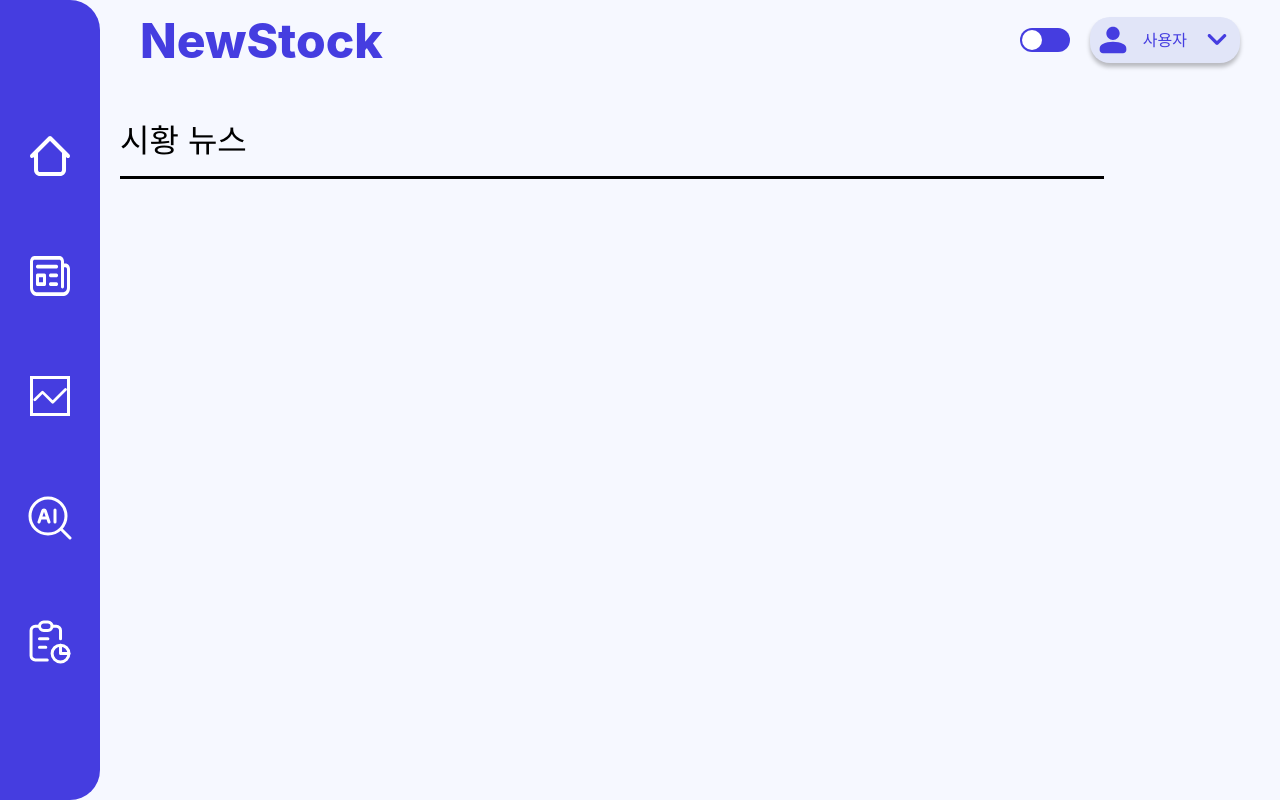
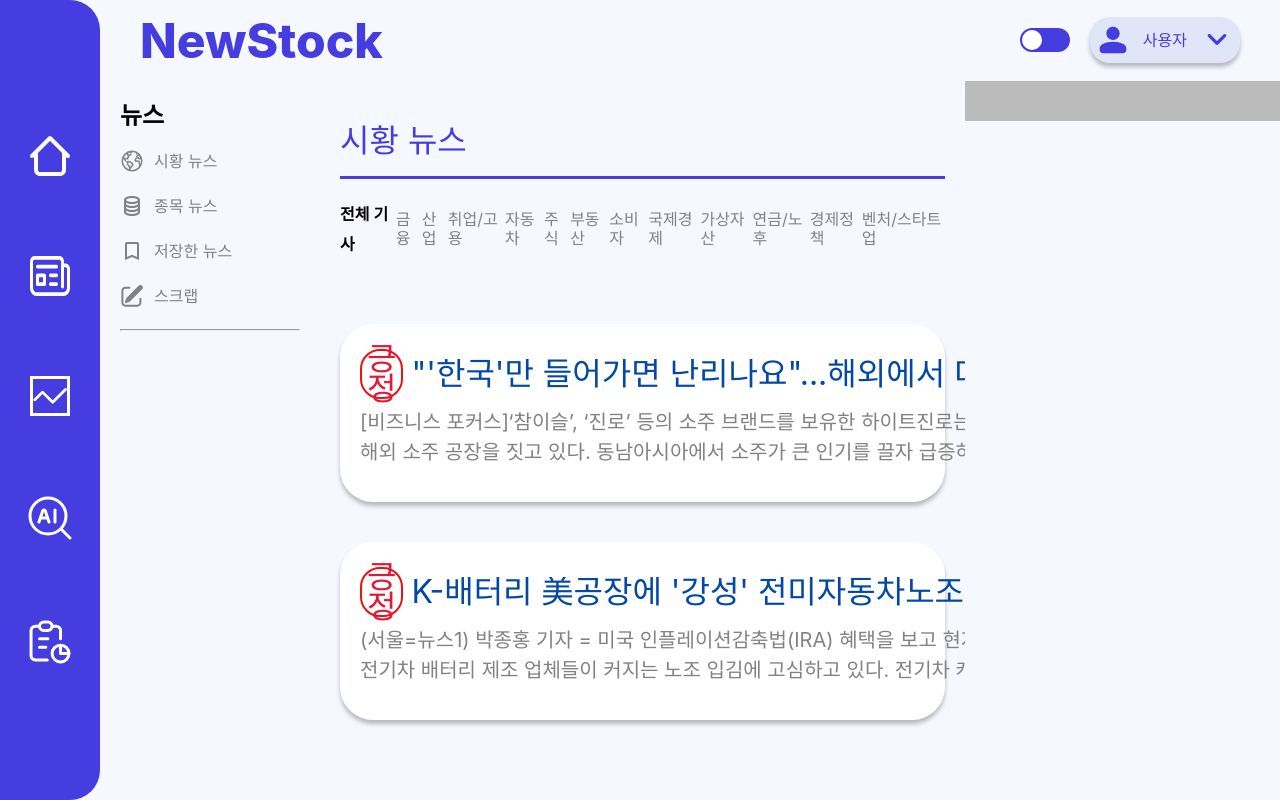
Before and after one commit to ssafy-newstock/newstock, a React (Vite) app in the folder front/: page /subNewsMain/economicNews in a window 1280 px wide. Built offline with nearby package versions, Linux system fonts and the light colour scheme.

Commit message:
feat: 시황 뉴스 페이지 ui 구현중

```diff
--- a/front/src/features/News/EconNewsMain/EconNewsMainHeader.tsx
+++ b/front/src/features/News/EconNewsMain/EconNewsMainHeader.tsx
@@ -90,8 +90,8 @@ const NewsMainHeader: React.FC = () => {
               fill="none"
             >
               <path
-                fill-rule="evenodd"
-                clip-rule="evenodd"
+                fillRule="evenodd"
+                clipRule="evenodd"
                 d="M1.55305 1.1713L8.79605 8.4273C8.86125 8.4896 8.91298 8.56461 8.94807 8.64768C8.98316 8.73075 9.00085 8.82013 9.00005 8.9103C9.00045 9.0025 8.98264 9.09386 8.94763 9.17915C8.91262 9.26444 8.86111 9.34198 8.79605 9.4073C6.17605 11.9633 3.65105 14.4303 1.22105 16.8083C1.09605 16.9253 0.596052 17.2163 0.210052 16.7843C-0.175948 16.3513 0.0580517 15.9743 0.210052 15.8183L7.27805 8.9103L0.531052 2.1513C0.285052 1.81197 0.305052 1.49897 0.591052 1.2123C0.877718 0.925638 1.19838 0.911304 1.55305 1.1713Z"
                 fill="#828282"
               />
--- /dev/null
+++ b/front/src/features/News/PNSubicon.tsx
@@ -0,0 +1,68 @@
+import styled from 'styled-components';
+
+export const PositiveIcon = styled.div`
+  display: flex;
+  width: 95px;
+  height: 50px;
+  padding: 5px;
+  justify-content: center;
+  align-items: center;
+  gap: 10px;
+  border-radius: 20px;
+  border: 2px solid #ea1212;
+  background: #fff;
+`;
+
+export const PositiveIconText = styled.p`
+  color: #e31837;
+  font-family: Inter;
+  font-size: 32px;
+  font-style: normal;
+  font-weight: 400;
+  line-height: 30px; /* 93.75% */
+  text-align: center;
+`;
+
+export const NeutralIcon = styled.div`
+  display: flex;
+  width: 95px;
+  height: 50px;
+  padding: 5px;
+  justify-content: center;
+  align-items: center;
+  gap: 10px;
+  border-radius: 20px;
+  border: 2px solid #828282;
+  background: #fff;
+`;
+
+export const NeutralIconText = styled.p`
+  color: #828282;
+  font-family: Inter;
+  font-size: 32px;
+  font-style: normal;
+  font-weight: 400;
+  line-height: 30px; /* 93.75% */
+`;
+
+export const NegativeIcon = styled.div`
+  display: flex;
+  width: 95px;
+  height: 50px;
+  padding: 5px;
+  justify-content: center;
+  align-items: center;
+  gap: 10px;
+  border-radius: 20px;
+  border: 2px solid #006dff;
+  background: #fff;
+`;
+
+export const NegativeIconText = styled.p`
+  color: #006dff;
+  font-family: Inter;
+  font-size: 32px;
+  font-style: normal;
+  font-weight: 400;
+  line-height: 30px; /* 93.75% */
+`;
--- a/front/src/features/News/StockNewsMain/StockNewsBodyHeader.tsx
+++ b/front/src/features/News/StockNewsMain/StockNewsBodyHeader.tsx
@@ -24,7 +24,7 @@ const NewsBodyStockPriceWrapper = styled.div`
 `;
 
 const StockPrice = styled.span`
-  color: #000; /* 검은색으로 지정 */
+  color: ${({ theme }) => theme.highlightColor};
   font-family: Inter;
   font-size: 12px;
   font-style: normal;
--- a/front/src/features/News/StockNewsMain/StockNewsMainHeader.tsx
+++ b/front/src/features/News/StockNewsMain/StockNewsMainHeader.tsx
@@ -89,8 +89,8 @@ const NewsMainHeader: React.FC = () => {
               fill="none"
             >
               <path
-                fill-rule="evenodd"
-                clip-rule="evenodd"
+                fillRule="evenodd"
+                clipRule="evenodd"
                 d="M1.55305 1.1713L8.79605 8.4273C8.86125 8.4896 8.91298 8.56461 8.94807 8.64768C8.98316 8.73075 9.00085 8.82013 9.00005 8.9103C9.00045 9.0025 8.98264 9.09386 8.94763 9.17915C8.91262 9.26444 8.86111 9.34198 8.79605 9.4073C6.17605 11.9633 3.65105 14.4303 1.22105 16.8083C1.09605 16.9253 0.596052 17.2163 0.210052 16.7843C-0.175948 16.3513 0.0580517 15.9743 0.210052 15.8183L7.27805 8.9103L0.531052 2.1513C0.285052 1.81197 0.305052 1.49897 0.591052 1.2123C0.877718 0.925638 1.19838 0.911304 1.55305 1.1713Z"
                 fill="#828282"
               />
--- a/front/src/pages/EconomicNews.tsx
+++ b/front/src/pages/EconomicNews.tsx
@@ -1,11 +1,122 @@
-import LeftNews from '@components/LeftNews';
+import React from 'react';
+import styled from 'styled-components';
+import {
+  PositiveIcon,
+  PositiveIconText,
+  NegativeIcon,
+  NegativeIconText,
+  NeutralIcon,
+  NeutralIconText,
+} from '@features/News/PNSubicon';
+import newsData from '@api/dummyData/20240907.json';
+
+const SubCenter = styled.div`
+  display: flex;
+  width: 100%;
+  padding: 0px 20px;
+  flex-direction: column;
+  align-items: flex-start;
+  align-self: stretch;
+`;
+
+const EconomicNewsWrapper = styled.div`
+  display: flex;
+  padding: 15px 10px;
+  margin: 20px 0px;
+  align-items: flex-start;
+  gap: 10px;
+  align-self: stretch;
+  border-radius: 33px;
+  background: #fff;
+  box-shadow: 0px 4px 4px 0px rgba(0, 0, 0, 0.25);
+`;
+
+const EconomicNewsContainer = styled.div`
+  display: flex;
+  padding: 10px 10px 20px 10px;
+  /* flex-direction: column; */
+  justify-content: space-between;
+  align-items: center;
+  gap: 5px;
+  /* flex: 1 0 0; */
+  align-self: stretch;
+`;
+
+const EconomicNewsBody = styled.div`
+  display: flex;
+  width: 761px;
+  flex-direction: column;
+  align-items: flex-start;
+  gap: 8px;
+`;
+
+const EconomicNewsHeader = styled.div`
+  display: flex;
+  align-items: center;
+  gap: 8px;
+  align-self: stretch;
+  width: 100%;
+`;
+
+const EconomicNewsTitle = styled.div`
+  display: flex;
+  justify-content: space-between;
+  align-items: center;
+  flex: 1 0 0;
+`;
+
+const EconomicNewsTitleText = styled.p`
+  color: #0448a5;
+  font-family: Inter;
+  font-size: 32px;
+  font-style: normal;
+  font-weight: 400;
+  line-height: 30px;
+  white-space: nowrap;
+  overflow: hidden;
+  text-overflow: ellipsis;
+  max-width: 100%;
+`;
+
+const EconomicNewsContent = styled.p`
+  display: flex;
+  justify-content: center;
+  align-items: center;
+  gap: 10px;
+  align-self: stretch;
+  color: #828282;
+  font-family: Inter;
+  font-size: 20px;
+  font-style: normal;
+  font-weight: 400;
+  line-height: 30px; /* 150% */
+`;
 
 const EconomicNewsPage = () => {
+  const top6News = newsData.data.slice(0, 2);
+
   return (
-    <div>
-      <LeftNews />
-      <h1>시황뉴스 메인페이지</h1>
-    </div>
+    <>
+      <SubCenter>
+        {top6News.map((news, index) => (
+          <EconomicNewsWrapper>
+            <EconomicNewsContainer>
+              <EconomicNewsBody>
+                <EconomicNewsHeader>
+                  <PositiveIcon>
+                    <PositiveIconText>긍정</PositiveIconText>
+                  </PositiveIcon>
+                  <EconomicNewsTitle>
+                    <EconomicNewsTitleText>{news.title}</EconomicNewsTitleText>
+                  </EconomicNewsTitle>
+                </EconomicNewsHeader>
+                <EconomicNewsContent>{news.description}</EconomicNewsContent>
+              </EconomicNewsBody>
+            </EconomicNewsContainer>
+          </EconomicNewsWrapper>
+        ))}
+      </SubCenter>
+    </>
   );
 };
 
--- a/front/src/pages/NewsMain.tsx
+++ b/front/src/pages/NewsMain.tsx
@@ -10,7 +10,7 @@ import newsData from '@api/dummyData/20240907.json';
 
 // 스타일드 컴포넌트 정의
 
-const NewsMainCenter = styled(Center)`
+const NewsMainCenter = styled.div`
   display: flex;
   padding: 20px 50px;
   flex-direction: column;
@@ -35,6 +35,7 @@ const NewsMain: React.FC = () => {
   return (
     <>
       <LeftNews />
+      <Center>
         <NewsMainCenter>
           <EconNewsMainHeader />
           <NewsMainBodyWrapper>
@@ -63,6 +64,7 @@ const NewsMain: React.FC = () => {
             ))}
           </NewsMainBodyWrapper>
         </NewsMainCenter>
+      </Center>
     </>
   );
 };
--- a/front/src/pages/SubNewsMain.tsx
+++ b/front/src/pages/SubNewsMain.tsx
@@ -1,17 +1,17 @@
 import React from 'react';
 import styled from 'styled-components';
 import { Center } from '@components/Center';
+import { Right } from '@components/Right';
+import LeftNews from '@components/LeftNews';
 import { Outlet, useLocation, Link } from 'react-router-dom';
 
 const SubNewsMainCenter = styled.div`
   display: flex;
-  width: 1024px;
+  width: 100%;
   padding: 20px;
   flex-direction: column;
   align-items: flex-start;
-  gap: 25px;
   align-self: stretch;
-  background: #f6f8ff;
 `;
 
 const SubNewsHeaderWrapper = styled.div`
@@ -31,7 +31,7 @@ const SubNewsHeader = styled.div`
 `;
 
 const SubNewsHeaderText = styled.div`
-  color: #000;
+  color: ${({ theme }) => theme.highlightColor};
   font-family: Inter;
   font-size: 32px;
   font-style: normal;
@@ -49,9 +49,9 @@ const SubNewsBorderWrapper = styled.div`
 `;
 
 const SubNewsBoarder = styled.div`
-  width: 984px;
+  width: 100%;
   height: 3px;
-  background: #000;
+  background: ${({ theme }) => theme.highlightColor};
 `;
 
 const CategoryWrapper = styled.div`
@@ -63,27 +63,38 @@ const CategoryWrapper = styled.div`
 
 const Category = styled.div`
   display: flex;
-  justify-content: center;
+  justify-content: space-between;
   align-items: center;
-  gap: 10px;
+  /* gap: 20px; */
+  width: 100%;
 `;
 
-const AllCategoryText = styled.div`
-  color: #000;
+const BaseCategoryText = styled.div`
   font-family: Inter;
   font-size: 16px;
   font-style: normal;
   font-weight: 400;
   line-height: 30px; /* 187.5% */
 `;
+const AllCategoryText = styled(BaseCategoryText)`
+  color: #000;
+  font-weight: 600;
+`;
 
 const CategoryText = styled(Link)`
   color: #828282;
-  font-family: Inter;
-  font-size: 16px;
-  font-style: normal;
-  font-weight: 400;
-  line-height: 30px; /* 187.5% */
+  ${BaseCategoryText}
+`;
+
+const SubNewsMainRight = styled.div`
+  display: flex;
+  width: 100%;
+  padding: 20px;
+  flex-direction: column;
+  align-items: flex-start;
+  gap: 20px;
+  align-self: stretch;
+  background: #bbb;
 `;
 
 const categories = [
@@ -109,6 +120,9 @@ const SubNewsMainPage = () => {
 
   return (
     <>
+      <LeftNews />
+
+      <Center>
         <SubNewsMainCenter>
           <SubNewsHeaderWrapper>
             <SubNewsHeader>
@@ -116,13 +130,32 @@ const SubNewsMainPage = () => {
                 {isEconomicNews ? '시황 뉴스' : '종목 뉴스'}
               </SubNewsHeaderText>
             </SubNewsHeader>
-
             <SubNewsBorderWrapper>
               <SubNewsBoarder />
             </SubNewsBorderWrapper>
+            <CategoryWrapper>
+              <Category>
+                {categories.map((category, index) =>
+                  category.label === '전체 기사' ? (
+                    <AllCategoryText key={index}>
+                      {category.label}
+                    </AllCategoryText>
+                  ) : (
+                    <CategoryText key={index} to={category.path}>
+                      {category.label}
+                    </CategoryText>
+                  )
+                )}
+              </Category>
+            </CategoryWrapper>
           </SubNewsHeaderWrapper>
         </SubNewsMainCenter>
-      {/* <Outlet /> */}
+        <Outlet />
+      </Center>
+
+      <Right>
+        <SubNewsMainRight></SubNewsMainRight>
+      </Right>
     </>
   );
 };
```
Lines whose indentation alone changed are shown as unchanged.
